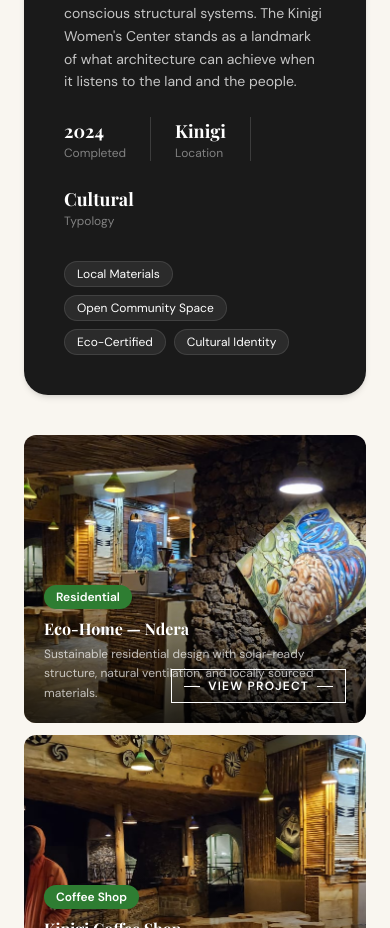
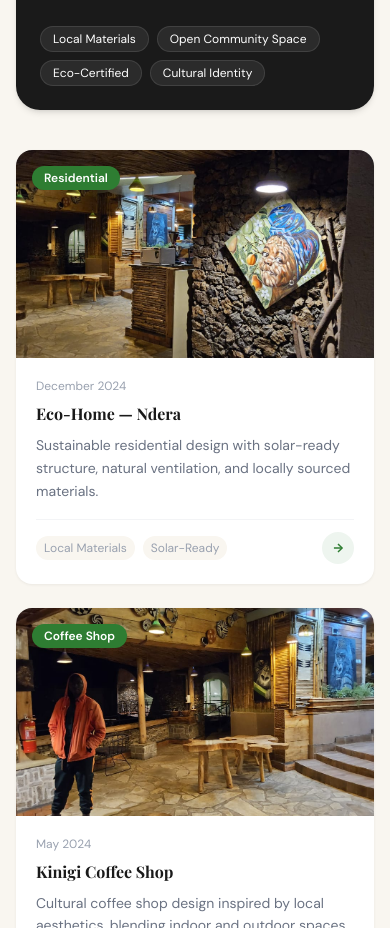
Before and after one commit to muhorakeye/Headfam, a React (Vite) app: page /services/architecture-design in a window 390 px wide. Shown: the part 8529-9457 px from the top of the page. Built offline with nearby package versions, Linux system fonts and the light colour scheme.

Commit message:
fix(projects): replace mosaic grid with responsive editorial card grid in EcoProjects and ArchProjects, fix mobile layout throughout

```diff
--- a/src/components/sections/architecture/ArchProjects.tsx
+++ b/src/components/sections/architecture/ArchProjects.tsx
@@ -10,45 +10,57 @@ import hero4 from "../../../assets/Hero/headfam4.jpeg";
 interface PortfolioProject {
   image: string;
   category: string;
+  date: string;
   title: string;
   description: string;
+  tags: string[];
 }
 
 const portfolioProjects: PortfolioProject[] = [
   {
     image: hero1,
     category: "Residential",
+    date: "December 2024",
     title: "Eco-Home — Ndera",
     description:
       "Sustainable residential design with solar-ready structure, natural ventilation, and locally sourced materials.",
+    tags: ["Local Materials", "Solar-Ready"],
   },
   {
     image: hero2,
     category: "Coffee Shop",
+    date: "May 2024",
     title: "Kinigi Coffee Shop",
     description:
       "Cultural coffee shop design inspired by local aesthetics, blending indoor and outdoor spaces naturally.",
+    tags: ["Cultural", "Eco-Design"],
   },
   {
     image: hero3,
     category: "Landscape",
+    date: "Ongoing",
     title: "Eco Landscape Design",
     description:
       "Outdoor landscape architecture emphasizing native plants, water conservation, and ecological sensitivity.",
+    tags: ["Native Plants", "Water Conservation"],
   },
   {
     image: hero4,
     category: "Cultural",
+    date: "2023",
     title: "Cultural Tourism Site",
     description:
       "Touristic site design celebrating local culture with sustainable infrastructure and community-owned spaces.",
+    tags: ["Community-Owned", "Eco-Certified"],
   },
   {
     image: hero0,
     category: "Resort",
+    date: "Ongoing",
     title: "Eco Resort Architecture",
     description:
       "Resort design integrating nature views, water management systems, and responsible travel infrastructure.",
+    tags: ["Eco-Resort", "Responsible Travel"],
   },
 ];
 
@@ -59,59 +71,115 @@ const handleImgError = (e: React.SyntheticEvent<HTMLImageElement>) => {
   e.currentTarget.src = "";
 };
 
-interface PortfolioCardProps {
-  project: PortfolioProject;
-  index: number;
-  height: string;
-}
+function PortfolioCard({ project, index }: { project: PortfolioProject; index: number }) {
+  const [hovered, setHovered] = useState(false);
+  const [arrowHovered, setArrowHovered] = useState(false);
 
-function PortfolioCard({ project, index, height }: PortfolioCardProps) {
   return (
     <motion.div
       initial={{ opacity: 0, y: 32 }}
       whileInView={{ opacity: 1, y: 0 }}
       viewport={{ once: true, amount: 0.1 }}
       transition={{ duration: 0.6, ease: "easeOut", delay: index * 0.1 }}
-      className={`relative overflow-hidden rounded-xl cursor-pointer group ${height}`}
+      onMouseEnter={() => setHovered(true)}
+      onMouseLeave={() => setHovered(false)}
+      className="group bg-white rounded-2xl overflow-hidden"
+      style={{
+        boxShadow: hovered
+          ? "0 20px 40px rgba(0,0,0,0.12)"
+          : "0 1px 3px rgba(0,0,0,0.06)",
+        transform: hovered ? "translateY(-4px)" : "translateY(0)",
+        transition: "all 0.3s ease",
+      }}
     >
+      {/* Image block */}
+      <div className="relative overflow-hidden h-52">
         <img
           src={project.image}
           alt={project.title}
-        className="absolute inset-0 w-full h-full object-cover transition-transform duration-700 group-hover:scale-105"
+          className="w-full h-full object-cover object-center transition-transform duration-700 group-hover:scale-105"
           onError={handleImgError}
         />
-      <div
-        className="absolute inset-0"
-        style={{ background: "linear-gradient(to top, rgba(0,0,0,0.75) 0%, transparent 55%)" }}
-      />
-      <div className="absolute bottom-0 left-0 p-5 z-10">
         <span
-          className="inline-block text-xs font-semibold px-3 py-1 rounded-full mb-2 text-white"
+          className="absolute top-4 left-4 z-10 text-white text-xs font-bold px-3 py-1 rounded-full"
           style={{ backgroundColor: "#2E7D32", fontFamily: "DM Sans" }}
         >
           {project.category}
         </span>
+      </div>
+
+      {/* Content block */}
+      <div className="p-5">
         <p
-          className="text-base font-black text-white mb-1"
-          style={{ fontFamily: "Playfair Display" }}
+          className="text-xs text-gray-400 mb-2"
+          style={{ fontFamily: "DM Sans" }}
+        >
+          {project.date}
+        </p>
+
+        <p
+          className="text-base font-black mb-2"
+          style={{
+            color: "#1a1a1a",
+            fontFamily: "Playfair Display",
+            display: "-webkit-box",
+            WebkitLineClamp: 2,
+            WebkitBoxOrient: "vertical",
+            overflow: "hidden",
+          }}
         >
           {project.title}
         </p>
+
         <p
-          className="text-xs leading-relaxed"
-          style={{ color: "rgba(255,255,255,0.7)", fontFamily: "DM Sans" }}
+          className="text-sm text-gray-500 leading-relaxed mb-4"
+          style={{
+            fontFamily: "DM Sans",
+            display: "-webkit-box",
+            WebkitLineClamp: 3,
+            WebkitBoxOrient: "vertical",
+            overflow: "hidden",
+          }}
         >
           {project.description}
         </p>
+
+        {/* Bottom row */}
+        <div className="flex items-center justify-between pt-3 border-t border-gray-100">
+          <div className="flex flex-wrap gap-2">
+            {project.tags.slice(0, 2).map((tag) => (
+              <span
+                key={tag}
+                className="text-xs text-gray-400 px-2 py-1 rounded-full"
+                style={{ backgroundColor: "#f9f6f0", fontFamily: "DM Sans" }}
+              >
+                {tag}
+              </span>
+            ))}
           </div>
-      <div className="absolute bottom-5 right-5 z-10">
+
+          <a href="/contact">
             <div
-          className="inline-flex items-center gap-2 border text-xs font-bold tracking-widest px-3 py-2 transition-colors duration-300 group-hover:border-[#C9A84C] group-hover:text-[#C9A84C] border-white text-white"
-          style={{ fontFamily: "DM Sans" }}
+              onMouseEnter={() => setArrowHovered(true)}
+              onMouseLeave={() => setArrowHovered(false)}
+              className="w-8 h-8 rounded-full flex items-center justify-center transition-colors duration-300 flex-shrink-0"
+              style={{
+                backgroundColor: arrowHovered ? "#2E7D32" : "rgba(46,125,50,0.08)",
+              }}
             >
-          <span className="w-4 h-px bg-current inline-block" />
-          VIEW PROJECT
-          <span className="w-4 h-px bg-current inline-block" />
+              <svg
+                width="14"
+                height="14"
+                viewBox="0 0 24 24"
+                fill="none"
+                stroke={arrowHovered ? "#ffffff" : "#2E7D32"}
+                strokeWidth="2.5"
+              >
+                <line x1="5" y1="12" x2="19" y2="12" />
+                <polyline points="12 5 19 12 12 19" />
+              </svg>
+            </div>
+          </a>
         </div>
       </div>
     </motion.div>
@@ -125,7 +193,7 @@ export function ArchProjects() {
   return (
     <section
       id="arch-projects"
-      className="py-16 px-6 md:px-16"
+      className="py-10 md:py-16 px-4 md:px-16"
       style={{ backgroundColor: "#f9f6f0" }}
     >
       {/* Part 1 — Header */}
@@ -148,7 +216,7 @@ export function ArchProjects() {
         </div>
 
         <h2
-          className="text-3xl md:text-4xl font-black mb-4"
+          className="text-2xl md:text-4xl font-black mb-4"
           style={{ color: "#1a1a1a", fontFamily: "Playfair Display" }}
         >
           Designs We've Brought to Life
@@ -173,17 +241,15 @@ export function ArchProjects() {
         transition={{ duration: 0.7, ease: "easeOut" }}
       >
         <div className="flex flex-col md:flex-row rounded-3xl overflow-hidden shadow-md">
-          {/* Image */}
           <img
             src={hero0}
             alt="Kinigi Women's Center"
-            className="w-full md:w-[45%] h-72 md:h-auto object-cover"
+            className="w-full md:w-[45%] h-56 md:h-auto object-cover"
             onError={handleImgError}
           />
 
-          {/* Content */}
           <div
-            className="flex-1 p-10 flex flex-col justify-center"
+            className="flex-1 p-6 md:p-10 flex flex-col justify-center"
             style={{ backgroundColor: "#1a1a1a" }}
           >
             <span
@@ -211,8 +277,7 @@ export function ArchProjects() {
               land and the people.
             </p>
 
-            {/* Inline stats */}
-            <div className="flex gap-6 mb-8 flex-wrap">
+            <div className="flex flex-wrap gap-4 mb-8">
               {[
                 { value: "2024", label: "Completed" },
                 { value: "Kinigi", label: "Location" },
@@ -222,7 +287,7 @@ export function ArchProjects() {
                   key={stat.label}
                   style={
                     i < 2
-                      ? { borderRight: "1px solid rgba(255,255,255,0.15)", paddingRight: "1.5rem" }
+                      ? { borderRight: "1px solid rgba(255,255,255,0.15)", paddingRight: "1rem" }
                       : undefined
                   }
                 >
@@ -242,7 +307,6 @@ export function ArchProjects() {
               ))}
             </div>
 
-            {/* Tags */}
             <div className="flex flex-wrap gap-2">
               {featuredTags.map((tag) => (
                 <span
@@ -264,22 +328,9 @@ export function ArchProjects() {
 
       {/* Part 3 — Portfolio Grid */}
       <div className="max-w-6xl mx-auto mb-10">
-        {/* Top row: 2 cards */}
-        <div className="grid grid-cols-1 md:grid-cols-2 gap-3 mb-3">
-          {portfolioProjects.slice(0, 2).map((project, index) => (
-            <PortfolioCard key={project.title} project={project} index={index} height="h-72" />
-          ))}
-        </div>
-
-        {/* Bottom row: 3 cards */}
-        <div className="grid grid-cols-1 md:grid-cols-3 gap-3">
-          {portfolioProjects.slice(2).map((project, i) => (
-            <PortfolioCard
-              key={project.title}
-              project={project}
-              index={i + 2}
-              height="h-64"
-            />
+        <div className="grid grid-cols-1 sm:grid-cols-2 lg:grid-cols-3 gap-6">
+          {portfolioProjects.map((project, index) => (
+            <PortfolioCard key={project.title} project={project} index={index} />
           ))}
         </div>
       </div>
@@ -292,7 +343,7 @@ export function ArchProjects() {
         viewport={{ once: true, amount: 0.2 }}
         transition={{ duration: 0.6, ease: "easeOut" }}
       >
-        <div className="bg-white rounded-2xl px-10 py-8 shadow-sm flex flex-col md:flex-row items-center justify-between gap-6">
+        <div className="bg-white rounded-2xl px-6 md:px-10 py-8 shadow-sm flex flex-col md:flex-row items-center md:items-center justify-between gap-6 text-center md:text-left">
           <div>
             <h4
               className="text-xl font-black"
@@ -308,12 +359,12 @@ export function ArchProjects() {
             </p>
           </div>
 
-          <div className="flex gap-4 flex-wrap">
-            <Link to="/contact">
+          <div className="flex flex-col md:flex-row gap-4 w-full md:w-auto">
+            <Link to="/contact" className="w-full md:w-auto">
               <button
                 onMouseEnter={() => setBtn1Hovered(true)}
                 onMouseLeave={() => setBtn1Hovered(false)}
-                className="px-8 py-3 rounded-full text-sm font-semibold text-white transition-colors duration-200"
+                className="w-full md:w-auto px-8 py-3 rounded-full text-sm font-semibold text-white transition-colors duration-200"
                 style={{
                   backgroundColor: btn1Hovered ? "#C9A84C" : "#2E7D32",
                   fontFamily: "DM Sans",
@@ -323,11 +374,11 @@ export function ArchProjects() {
               </button>
             </Link>
 
-            <Link to="/#our-work">
+            <Link to="/#our-work" className="w-full md:w-auto">
               <button
                 onMouseEnter={() => setBtn2Hovered(true)}
                 onMouseLeave={() => setBtn2Hovered(false)}
-                className="px-8 py-3 rounded-full text-sm font-semibold transition-colors duration-200"
+                className="w-full md:w-auto px-8 py-3 rounded-full text-sm font-semibold transition-colors duration-200"
                 style={{
                   border: "2px solid #2E7D32",
                   backgroundColor: btn2Hovered ? "#2E7D32" : "transparent",
--- a/src/components/sections/architecture/index.ts
+++ b/src/components/sections/architecture/index.ts
@@ -3,4 +3,4 @@ export { default as ArchServices } from './ArchServices'
 export { ArchProcess }             from './ArchProcess'
 export { ArchWhyUs }               from './ArchWhyUs'
 export { ArchProjects }            from './ArchProjects'
-export { default as ArchCTA }      from './ArchCTA'
+export { ArchCTA }                 from './ArchCTA'
--- a/src/components/sections/ecoconstruction/EcoProjects.tsx
+++ b/src/components/sections/ecoconstruction/EcoProjects.tsx
@@ -21,6 +21,7 @@ interface MosaicProject {
   date: string
   title: string
   description: string
+  tags: string[]
 }
 
 const MOSAIC: MosaicProject[] = [
@@ -30,6 +31,7 @@ const MOSAIC: MosaicProject[] = [
     date: 'December 2024',
     title: 'Eco-Friendly Living — Ndera',
     description: 'Modern eco-residential project in Ndera built with sustainable materials and energy-efficient design.',
+    tags: ['Local Materials', 'Energy-Efficient'],
   },
   {
     image: hero2,
@@ -37,6 +39,7 @@ const MOSAIC: MosaicProject[] = [
     date: 'May 2024',
     title: 'Kinigi Coffee Shop',
     description: 'A cultural coffee experience built with local materials in a gorgeous natural setting near Kinigi.',
+    tags: ['Cultural', 'Local Materials'],
   },
   {
     image: hero3,
@@ -44,6 +47,7 @@ const MOSAIC: MosaicProject[] = [
     date: 'Ongoing',
     title: 'Eco Landscape — Kigali',
     description: 'Breathtaking outdoor landscape design combining ecological sensitivity with artistic vision.',
+    tags: ['Native Plants', 'Eco-Certified'],
   },
   {
     image: hero4,
@@ -51,6 +55,7 @@ const MOSAIC: MosaicProject[] = [
     date: '2023',
     title: 'Cultural Tourism Site',
     description: 'A touristic site creation that celebrates local culture while generating sustainable income for the community.',
+    tags: ['Community-Owned', 'Sustainable'],
   },
   {
     image: hero0,
@@ -58,11 +63,14 @@ const MOSAIC: MosaicProject[] = [
     date: 'Ongoing',
     title: 'Eco Resort Development',
     description: 'Full eco-resort development with nature views, water management systems, and responsible travel infrastructure.',
+    tags: ['Eco-Resort', 'Responsible Travel'],
   },
 ]
 
-function MosaicCard({ project, index, height }: { project: MosaicProject; index: number; height: string }) {
+function MosaicCard({ project, index }: { project: MosaicProject; index: number }) {
   const [hovered, setHovered] = useState(false)
+  const [arrowHovered, setArrowHovered] = useState(false)
+
   return (
     <motion.div
       initial={{ opacity: 0, y: 32 }}
@@ -71,59 +79,104 @@ function MosaicCard({ project, index, height }: { project: MosaicProject; index:
       transition={{ duration: 0.6, ease: 'easeOut' as const, delay: index * 0.1 }}
       onMouseEnter={() => setHovered(true)}
       onMouseLeave={() => setHovered(false)}
-      className="relative overflow-hidden rounded-xl cursor-pointer"
-      style={{ height }}
+      className="group bg-white rounded-2xl overflow-hidden"
+      style={{
+        boxShadow: hovered
+          ? '0 20px 40px rgba(0,0,0,0.12)'
+          : '0 1px 3px rgba(0,0,0,0.06)',
+        transform: hovered ? 'translateY(-4px)' : 'translateY(0)',
+        transition: 'all 0.3s ease',
+      }}
     >
+      {/* Image block */}
+      <div className="relative overflow-hidden h-52">
         <img
           src={project.image}
           alt={project.title}
           onError={onImgError}
-        className="absolute inset-0 w-full h-full object-cover transition-transform duration-700"
-        style={{ transform: hovered ? 'scale(1.05)' : 'scale(1)' }}
+          className="w-full h-full object-cover object-center transition-transform duration-700 group-hover:scale-105"
         />
-      <div
-        className="absolute inset-0"
-        style={{ background: 'linear-gradient(to top, rgba(0,0,0,0.75) 0%, transparent 60%)' }}
-      />
-
-      {/* Text block */}
-      <div className="absolute bottom-0 left-0 p-5 z-10">
         <span
-          className="inline-block text-xs font-semibold px-3 py-1 rounded-full mb-2 text-white"
+          className="absolute top-4 left-4 z-10 text-white text-xs font-bold px-3 py-1 rounded-full"
           style={{ backgroundColor: '#2E7D32', fontFamily: '"DM Sans", sans-serif' }}
         >
           {project.category}
         </span>
+      </div>
+
+      {/* Content block */}
+      <div className="p-5">
         <p
-          className="text-base font-black text-white mb-1"
-          style={{ fontFamily: '"Playfair Display", Georgia, serif' }}
+          className="text-xs text-gray-400 mb-2"
+          style={{ fontFamily: '"DM Sans", sans-serif' }}
+        >
+          {project.date}
+        </p>
+
+        <p
+          className="text-base font-black mb-2"
+          style={{
+            color: '#1a1a1a',
+            fontFamily: '"Playfair Display", Georgia, serif',
+            display: '-webkit-box',
+            WebkitLineClamp: 2,
+            WebkitBoxOrient: 'vertical',
+            overflow: 'hidden',
+          }}
         >
           {project.title}
         </p>
+
         <p
-          className="text-xs leading-relaxed"
-          style={{ color: 'rgba(255,255,255,0.75)', fontFamily: '"DM Sans", sans-serif' }}
+          className="text-sm text-gray-500 leading-relaxed mb-4"
+          style={{
+            fontFamily: '"DM Sans", sans-serif',
+            display: '-webkit-box',
+            WebkitLineClamp: 3,
+            WebkitBoxOrient: 'vertical',
+            overflow: 'hidden',
+          }}
         >
           {project.description}
         </p>
+
+        {/* Bottom row */}
+        <div className="flex items-center justify-between pt-3 border-t border-gray-100">
+          <div className="flex flex-wrap gap-2">
+            {project.tags.slice(0, 2).map((tag) => (
+              <span
+                key={tag}
+                className="text-xs text-gray-400 px-2 py-1 rounded-full"
+                style={{ backgroundColor: '#f9f6f0', fontFamily: '"DM Sans", sans-serif' }}
+              >
+                {tag}
+              </span>
+            ))}
           </div>
 
-      {/* VIEW PROJECT button */}
+          <a href="/contact">
             <div
-        className="absolute bottom-5 right-5 z-10 inline-flex items-center gap-2 px-3 py-2 transition-colors duration-300"
+              onMouseEnter={() => setArrowHovered(true)}
+              onMouseLeave={() => setArrowHovered(false)}
+              className="w-8 h-8 rounded-full flex items-center justify-center transition-colors duration-300 flex-shrink-0"
               style={{
-          border: `1px solid ${hovered ? '#C9A84C' : 'white'}`,
-          color: hovered ? '#C9A84C' : 'white',
+                backgroundColor: arrowHovered ? '#2E7D32' : 'rgba(46,125,50,0.08)',
               }}
             >
-        <span style={{ width: 16, height: 1, backgroundColor: hovered ? '#C9A84C' : 'white', display: 'inline-block', transition: 'background-color 300ms' }} />
-        <span
-          className="text-xs font-bold tracking-widest"
-          style={{ fontFamily: '"DM Sans", sans-serif' }}
+              <svg
+                width="14"
+                height="14"
+                viewBox="0 0 24 24"
+                fill="none"
+                stroke={arrowHovered ? '#ffffff' : '#2E7D32'}
+                strokeWidth="2.5"
               >
-          VIEW PROJECT
-        </span>
-        <span style={{ width: 16, height: 1, backgroundColor: hovered ? '#C9A84C' : 'white', display: 'inline-block', transition: 'background-color 300ms' }} />
+                <line x1="5" y1="12" x2="19" y2="12" />
+                <polyline points="12 5 19 12 12 19" />
+              </svg>
+            </div>
+          </a>
+        </div>
       </div>
     </motion.div>
   )
@@ -136,13 +189,13 @@ function QuoteBtn() {
       href="/contact"
       onMouseEnter={() => setHovered(true)}
       onMouseLeave={() => setHovered(false)}
+      className="w-full md:w-auto px-8 py-3 rounded-full text-sm font-semibold inline-block text-center"
       style={{
         backgroundColor: hovered ? '#C9A84C' : '#2E7D32',
         color: '#ffffff',
         fontFamily: '"DM Sans", sans-serif',
         transition: 'background-color 0.3s',
       }}
-      className="px-8 py-3 rounded-full text-sm font-semibold inline-block"
     >
       Get a Quote
     </a>
@@ -156,6 +209,7 @@ function AllProjectsBtn() {
       href="/#our-work"
       onMouseEnter={() => setHovered(true)}
       onMouseLeave={() => setHovered(false)}
+      className="w-full md:w-auto px-8 py-3 rounded-full text-sm font-semibold inline-block text-center"
       style={{
         backgroundColor: hovered ? '#2E7D32' : 'transparent',
         color: hovered ? '#ffffff' : '#2E7D32',
@@ -163,7 +217,6 @@ function AllProjectsBtn() {
         fontFamily: '"DM Sans", sans-serif',
         transition: 'background-color 0.3s, color 0.3s',
       }}
-      className="px-8 py-3 rounded-full text-sm font-semibold inline-block"
     >
       View All Projects
     </a>
@@ -172,7 +225,7 @@ function AllProjectsBtn() {
 
 export default function EcoProjects() {
   return (
-    <section id="eco-projects" className="py-16 px-6 md:px-16" style={{ backgroundColor: '#f9f6f0' }}>
+    <section id="eco-projects" className="py-10 md:py-16 px-4 md:px-16" style={{ backgroundColor: '#f9f6f0' }}>
 
       {/* Part 1 — Header */}
       <motion.div
@@ -194,7 +247,7 @@ export default function EcoProjects() {
         </div>
 
         <h2
-          className="text-3xl md:text-4xl font-black mb-4"
+          className="text-2xl md:text-4xl font-black mb-4"
           style={{ color: '#1a1a1a', fontFamily: '"Playfair Display", Georgia, serif' }}
         >
           Structures We've Built
@@ -222,10 +275,10 @@ export default function EcoProjects() {
             src={hero0}
             alt="Kinigi Women's Center"
             onError={onImgError}
-            className="w-full md:w-[45%] h-72 md:h-auto object-cover"
+            className="w-full md:w-[45%] h-56 md:h-auto object-cover"
           />
 
-          <div className="flex flex-col justify-center p-10" style={{ backgroundColor: '#2E7D32', flex: 1 }}>
+          <div className="flex flex-col justify-center p-6 md:p-10" style={{ backgroundColor: '#2E7D32', flex: 1 }}>
             <span
               className="inline-block text-white text-xs font-bold tracking-widest px-3 py-1 rounded-full mb-4 self-start"
               style={{ backgroundColor: 'rgba(255,255,255,0.15)', fontFamily: '"DM Sans", sans-serif' }}
@@ -249,7 +302,7 @@ export default function EcoProjects() {
               empowerment, cultural celebration, and eco-conscious design.
             </p>
 
-            <div className="flex gap-6 mb-8 flex-wrap">
+            <div className="flex flex-wrap gap-4 mb-8">
               {[
                 { value: '2024', label: 'Completed', border: true },
                 { value: 'Kinigi', label: 'Location', border: true },
@@ -257,7 +310,7 @@ export default function EcoProjects() {
               ].map((stat) => (
                 <div
                   key={stat.label}
-                  style={stat.border ? { borderRight: '1px solid rgba(255,255,255,0.2)', paddingRight: '1.5rem' } : {}}
+                  style={stat.border ? { borderRight: '1px solid rgba(255,255,255,0.2)', paddingRight: '1rem' } : {}}
                 >
                   <p className="text-lg font-black text-white" style={{ fontFamily: '"Playfair Display", Georgia, serif' }}>
                     {stat.value}
@@ -284,25 +337,18 @@ export default function EcoProjects() {
         </div>
       </motion.div>
 
-      {/* Part 3 — Mosaic grid */}
+      {/* Part 3 — Responsive card grid */}
       <div className="max-w-6xl mx-auto mb-10">
-        {/* Top row — 3 cards */}
-        <div className="grid grid-cols-1 md:grid-cols-3 gap-3 mb-3">
-          {MOSAIC.slice(0, 3).map((project, i) => (
-            <MosaicCard key={project.title} project={project} index={i} height="16rem" />
-          ))}
-        </div>
-        {/* Bottom row — 2 cards */}
-        <div className="grid grid-cols-1 md:grid-cols-2 gap-3">
-          {MOSAIC.slice(3).map((project, i) => (
-            <MosaicCard key={project.title} project={project} index={i + 3} height="18rem" />
+        <div className="grid grid-cols-1 sm:grid-cols-2 lg:grid-cols-3 gap-6">
+          {MOSAIC.map((project, i) => (
+            <MosaicCard key={project.title} project={project} index={i} />
           ))}
         </div>
       </div>
 
       {/* Part 4 — Bottom CTA row */}
       <motion.div
-        className="max-w-6xl mx-auto bg-white rounded-2xl px-10 py-8 shadow-sm flex flex-col md:flex-row items-center justify-between gap-6"
+        className="max-w-6xl mx-auto bg-white rounded-2xl px-6 md:px-10 py-8 shadow-sm flex flex-col md:flex-row items-center justify-between gap-6 text-center md:text-left"
         initial={{ opacity: 0, y: 24 }}
         whileInView={{ opacity: 1, y: 0 }}
         viewport={VP}
@@ -323,7 +369,7 @@ export default function EcoProjects() {
           </p>
         </div>
 
-        <div className="flex gap-4 flex-wrap">
+        <div className="flex flex-col md:flex-row gap-4 w-full md:w-auto">
           <QuoteBtn />
           <AllProjectsBtn />
         </div>
--- a/src/pages/services/ArchitectureDesign.tsx
+++ b/src/pages/services/ArchitectureDesign.tsx
@@ -4,7 +4,7 @@ import {
   ArchProcess,
   ArchWhyUs,
   ArchProjects,
-  ArchCTA,
+  //ArchCTA,
 } from '../../components/sections/architecture'
 
 export default function ArchitectureDesign() {
@@ -15,7 +15,7 @@ export default function ArchitectureDesign() {
       <ArchProcess />
       <ArchWhyUs />
       <ArchProjects />
-      <ArchCTA />
+      {/*<ArchCTA />*/}
     </main>
   )
 }
```
Also changed, not shown: src/components/sections/architecture/ArchCTA.tsx (+139 -4 lines). Lines whose indentation alone changed are shown as unchanged.
